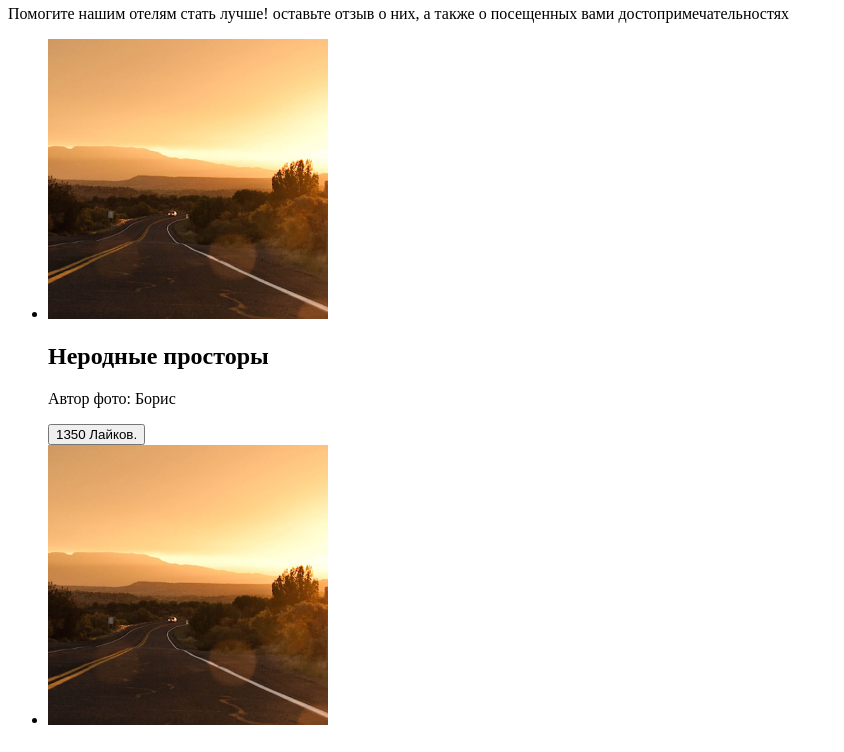
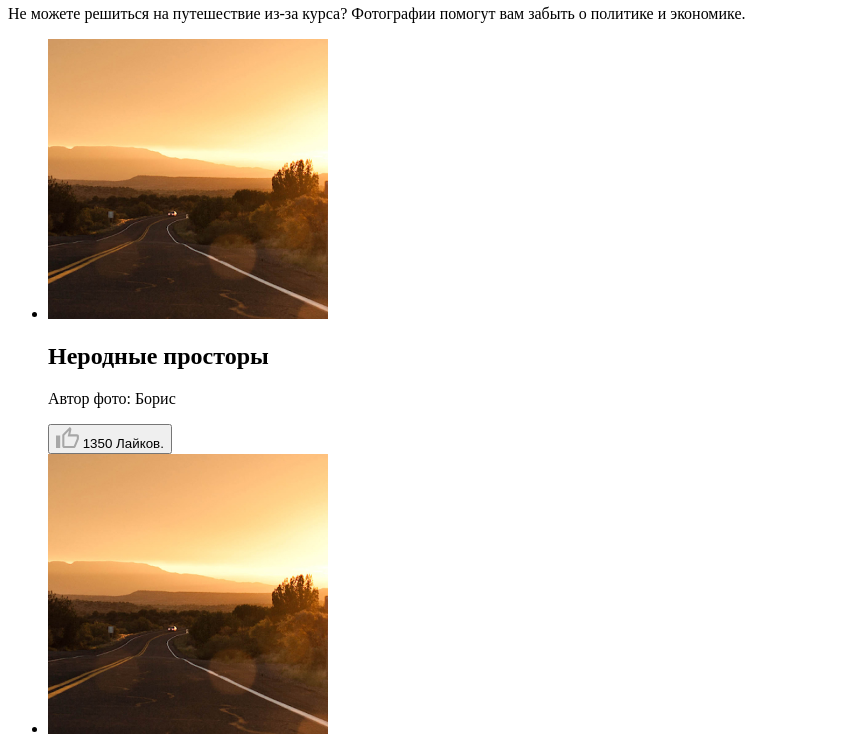
Before and after one commit to htmlacademy-adaptive/1958195-sedona-28, a website: page source/catalog.html in a window 1280 px wide. Shown: the part 348-1100 px from the top of the page, without its empty margins (0-844 px from the left). Drawn offline with Linux system fonts and the light colour scheme.

Commit message:
Доработка

```diff
--- a/source/catalog.html
+++ b/source/catalog.html
@@ -40,8 +40,8 @@
         <div class="content-header__img-wrapper">
           <img class="header-img__img" width="229" height="39" src="img/SEDONA.svg" alt="Надпись седона.">
         </div>
-        <h1 class="content-header__title title">Оставьте свой отзыв</h1>
-        <p class="content-header__description description">Помогите нашим отелям стать лучше! оставьте отзыв о них, а также о посещенных вами достопримечательностях</p>
+        <h1 class="content-header__title title">Фото и видео</h1>
+        <p class="content-header__description description">Не можете решиться на путешествие из-за курса? Фотографии помогут вам забыть о политике и экономике.</p>
       </section>
       <section class="photos">
         <ul class="photos__list">
@@ -52,7 +52,10 @@
               Автор фото:
               <span class="photos__autor-name">Борис</span>
             </p>
-            <button class="photos__button-like" type="button">
+            <button class="photos__button-like button-like" type="button">
+              <svg class="button-like__icon" width="23" height="21" aria-hidden="true" focusable="false" fill="currentColor">
+                <use xlink:href="img/icons/sprite.svg#like-icon"></use>
+              </svg>
               1350
               <span class="visually-hidden">Лайков.</span>
             </button>
```
Also changed, not shown: source/form.html (+3 -3 lines).
